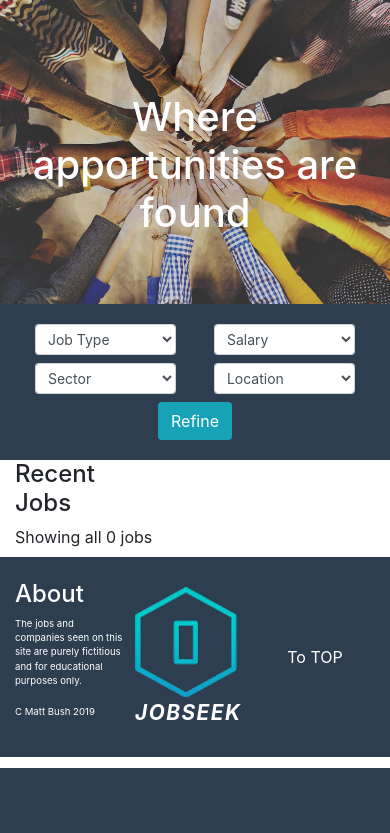
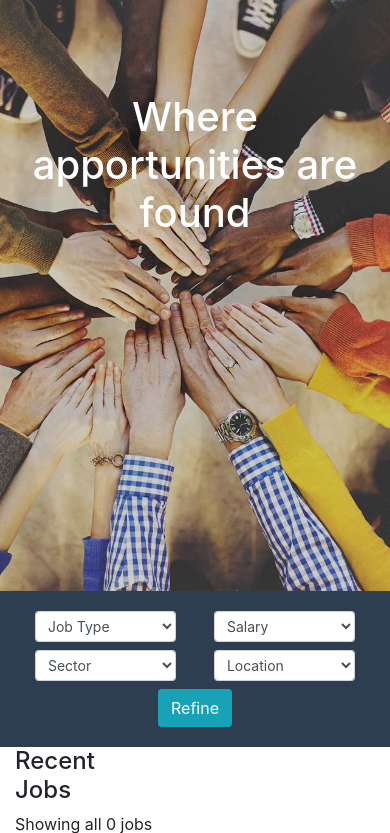
Before and after one commit to gitbush/jobseek, a Flask app: page / in a window 390 px wide. Shown: the part 76-909 px from the top of the page. Before the commit the page ends 844 px from the top, so only its background shows below. Run offline with Flask 2, Linux system fonts and the light colour scheme; data that the repository does not hold is empty; some libraries are stand-ins or nearby versions.

Commit message:
Change height of jumbotron home page
Was too small on mobile

```diff
--- a/jobseek/static/css/main.css
+++ b/jobseek/static/css/main.css
@@ -99,7 +99,7 @@ html, body {
 
 .home-jumbotron {
   background-image: url("/static/assets/images/culture-people-background.jpg");
-  height: 36vmax;
+  height: 70vh;
   padding: 0px;
   margin: 0px;
   background-position: 55% 60%;
@@ -107,6 +107,12 @@ html, body {
   background-size: cover;
   /* Resize the background image to cover the entire container */
   border-radius: 0;
+}
+
+@media screen and (min-width: 900px) {
+  .home-jumbotron {
+    height: 80vh;
+  }
 }
 
 .home-jumbotron::before {
--- a/jobseek/static/scss/2-components/_home_job_post.scss
+++ b/jobseek/static/scss/2-components/_home_job_post.scss
@@ -1,12 +1,15 @@
 .home-jumbotron{
     background-image: url('/static/assets/images/culture-people-background.jpg');
-    height: 36vmax;
+    height: 70vh;
     padding: 0px;
     margin: 0px;
     background-position: 55% 60%; /* Center the image */
     // // background-repeat: no-repeat; /* Do not repeat the image */
     background-size: cover; /* Resize the background image to cover the entire container */
     border-radius: 0;
+    @include all-desktop-devices{
+        height: 80vh;
+    }
 }
 
 .home-jumbotron::before{
--- a/jobseek/templates/home.html
+++ b/jobseek/templates/home.html
@@ -69,6 +69,7 @@
         {% for job_post in job_posts.items %}
         <div class="row justify-content-center">
             <section class="card m-2 col-11 col-md-10 col-lg-8 p-0">
+                <div class="card-body p-3 p-sm-2">
                     <div class="row p-2">
                         <div class="col-3 col-sm-2 p-0 text-center">
                             <img src="{{ job_post.author.logo_url }}" class="col-3 rounded img-fluid p-0" alt="Comp Logo">
@@ -93,6 +94,7 @@
                     <div class="row p-1 justify-content-center">
                         <div class="col-11 role-info"><p>{{ job_post.role_sum|safe }}</p></div>
                     </div>
+                </div>
             </section>
         </div>
         {% endfor %}
```
Also changed, not shown: 1 other file. Lines whose indentation alone changed are shown as unchanged.
